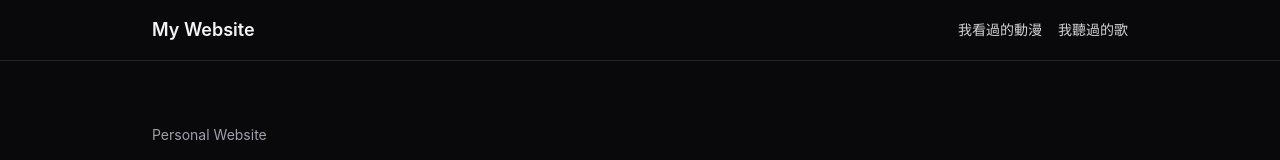
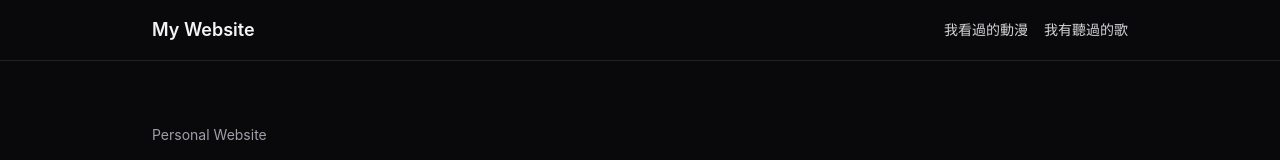
Before and after one commit to QAQBlaze0827/2026-personal-website, a Vue app: page / in a window 1280 px wide. Shown: the top 160 px of the page. Built offline with nearby package versions, Linux system fonts and the light colour scheme; the HTML template or start-up script is replaced by a standard one.

Commit message:
Add header comments

```diff
--- a/src/components/Header.vue
+++ b/src/components/Header.vue
@@ -1,12 +1,16 @@
 <template>
+  <!-- 頁面最上方導覽列，border-b 是底線，border-white/10 是低透明度白色 -->
   <nav class="border-b border-white/10">
-        <!-- nav的框 -->
+    <!-- mx-auto + max-w-5xl 讓內容置中並限制寬度；flex 用來左右排列網站名稱與選單 -->
     <div class="mx-auto flex max-w-5xl items-center justify-between px-6 py-4">
-            <a href="/" class="text-lg font-semibold">My Website</a>
-            <!-- nav的內容 -->
+      <a href="/" class="text-lg font-semibold">
+        My Website
+      </a>
+
+      <!-- gap-4 控制連結間距，text-zinc-300 是偏淡的文字色，hover:text-white 是滑過變白 -->
       <div class="flex gap-4 text-sm text-zinc-300">
         <a href="#" class="hover:text-white">我看過的動漫</a>
-                <a href="#contact" class="hover:text-white">我聽過的歌</a>
+        <a href="#" class="hover:text-white">我有聽過的歌</a>
       </div>
     </div>
   </nav>
```
Lines whose indentation alone changed are shown as unchanged.
